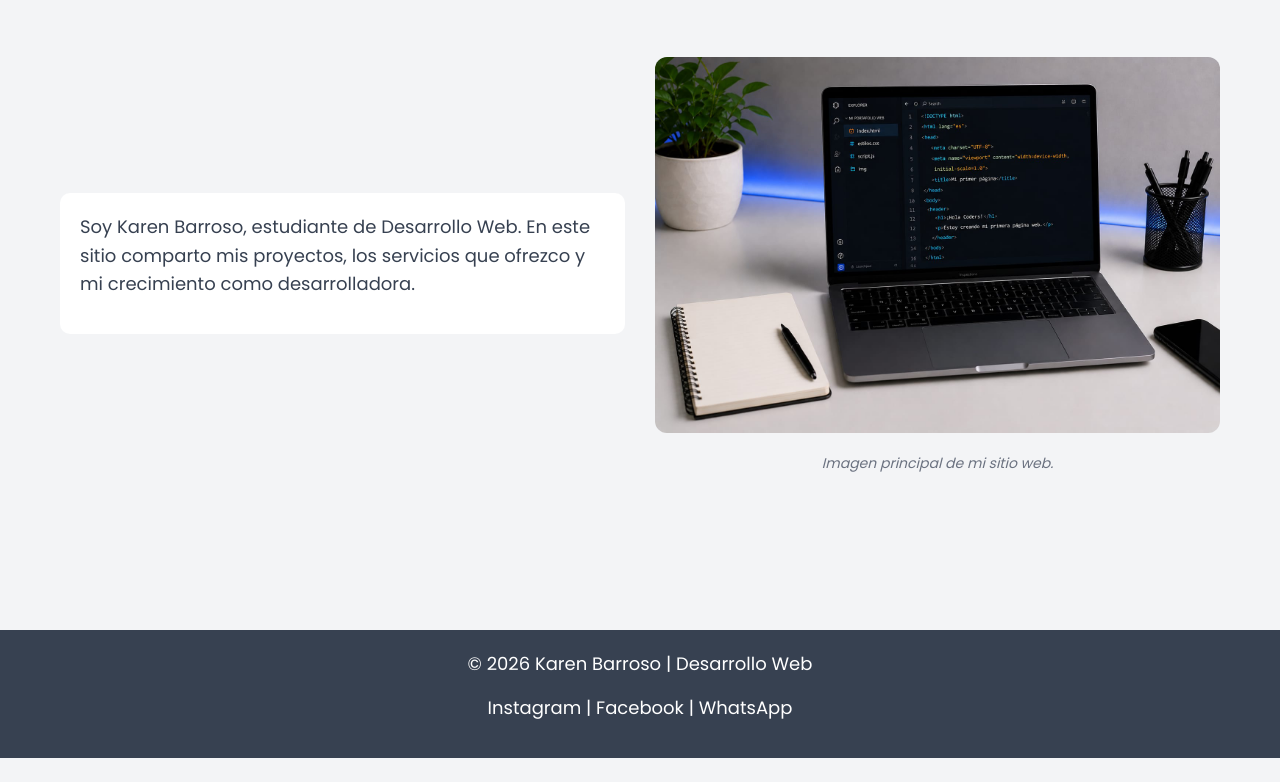
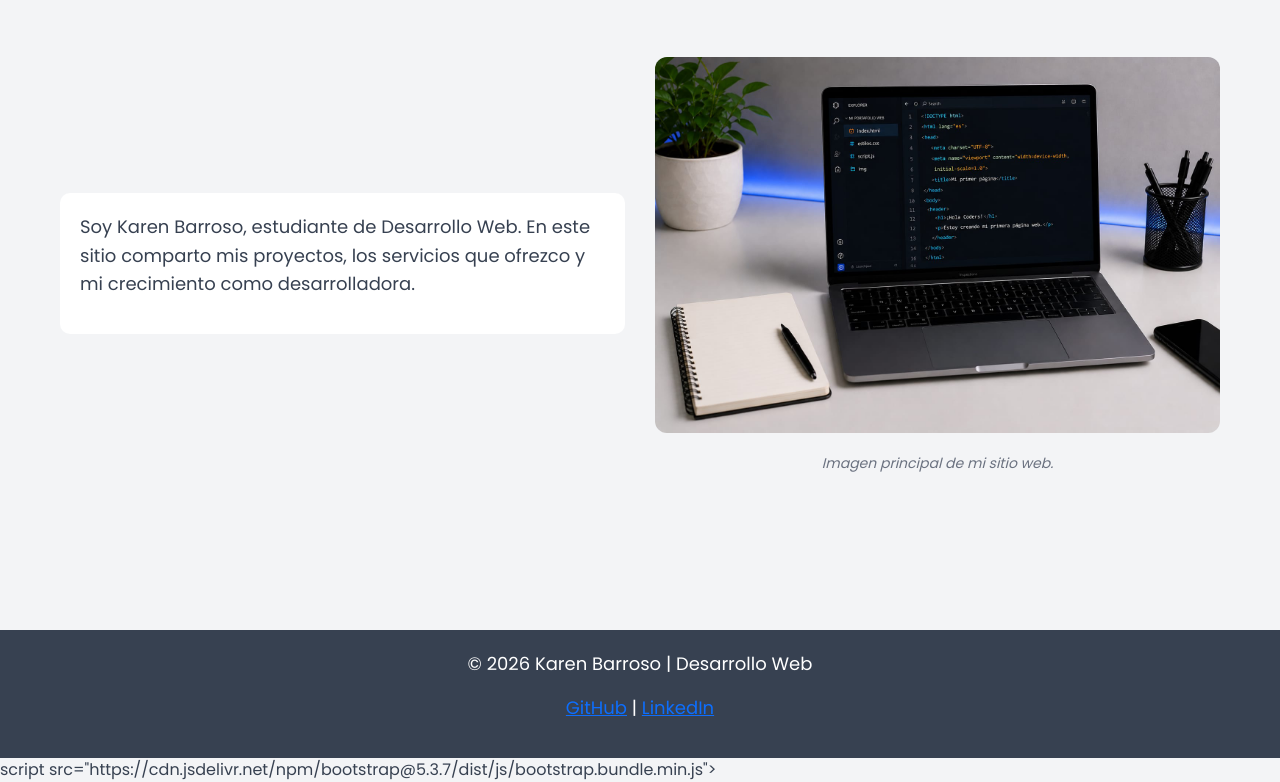
Before and after one commit to karen-barroso/pre-entrega-1-karen-barroso, a plain HTML site: page index.html in a window 1280 px wide. Shown: the part 771-1553 px from the top of the page. Before the commit the page ends 1529 px from the top, so only its background shows below. Drawn offline with nearby package versions, Linux system fonts and the light colour scheme.

Commit message:
Corrijo enlaces del footer

```diff
--- a/index.html
+++ b/index.html
@@ -135,11 +135,19 @@
 
     </main>
 
+
     <footer>
         <p>© 2026 Karen Barroso | Desarrollo Web</p>
-        <p>Instagram | Facebook | WhatsApp</p>
+
+        <p>
+            <a href="https://github.com/karen-barroso" target="_blank" rel="noopener noreferrer">GitHub</a> |
+            <a href="https://www.linkedin.com/in/karen-barroso-82997010a/" target="_blank"
+                rel="noopener noreferrer">LinkedIn</a>
+        </p>
     </footer>
-    <script src="https://cdn.jsdelivr.net/npm/bootstrap@5.3.7/dist/js/bootstrap.bundle.min.js"></script>
+
+</html>script src="https://cdn.jsdelivr.net/npm/bootstrap@5.3.7/dist/js/bootstrap.bundle.min.js"></script>
+
 </body>
 
 </html>
```
Also changed, not shown: pages/contacto.html (+2 -2 lines).
